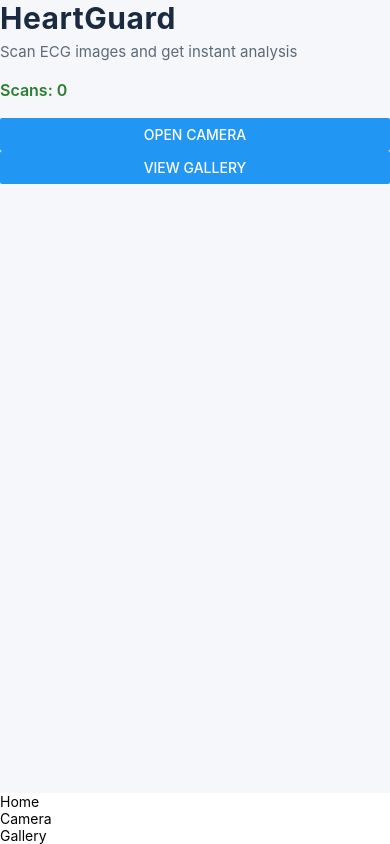
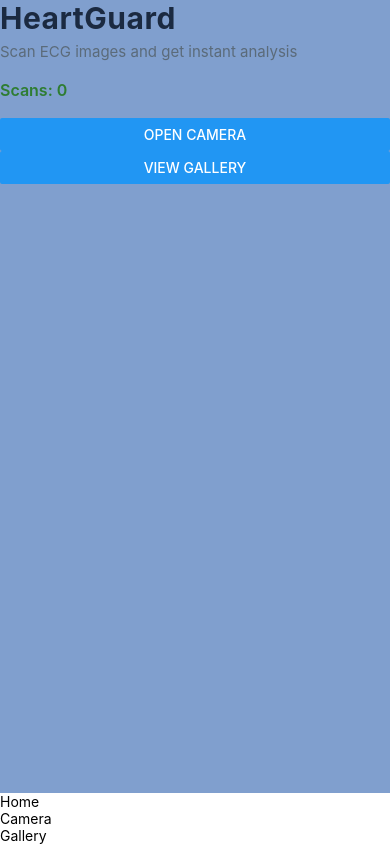
Before and after one commit to ButterE18/HeartGuard, a React Native app: screen / in a window 390 px wide. Built offline with nearby package versions, Linux system fonts and the light colour scheme.

Commit message:
Update styles.js

```diff
--- a/styles.js
+++ b/styles.js
@@ -4,7 +4,7 @@ export const styles = StyleSheet.create({
   container: {
     flex: 1,
     padding: 20,
-    backgroundColor: '#F5F7FA', // soft clinical gray-blue background
+    backgroundColor: '#809fce', // soft clinical gray-blue background
   },
 
   title: {
```
